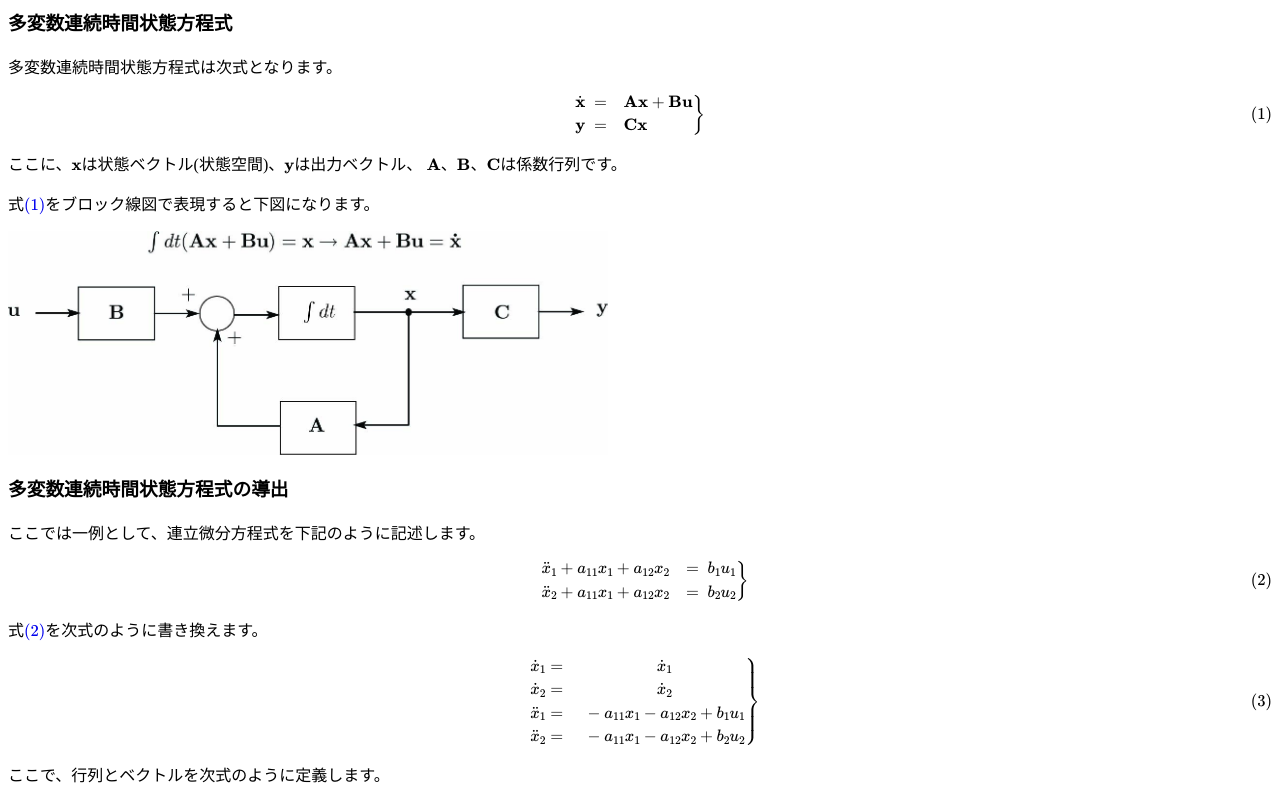
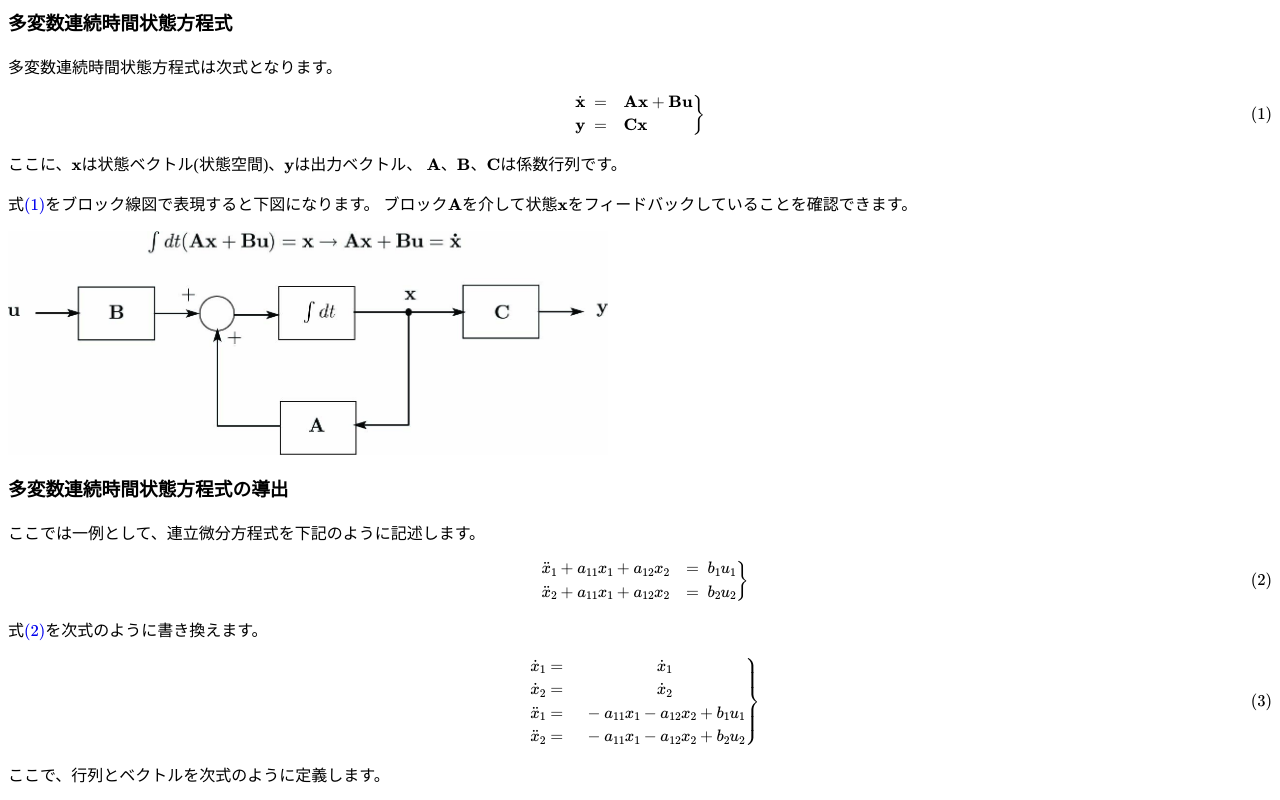
Before and after one commit to AoyamaKohbo/AnalogStateEq, a plain HTML site: page index.html in a window 1280 px wide. Shown: the top 800 px of the page. Drawn offline with nearby package versions, Linux system fonts and the light colour scheme; some packages are replaced by stand-ins of ours.

Commit message:
Add files via upload

```diff
--- a/index.html
+++ b/index.html
@@ -33,7 +33,9 @@
     <p>ここに、\(\mathbf{x}\)は状態ベクトル(状態空間)、\(\mathbf{y}\)は出力ベクトル、
       \(\mathbf{A}\)、\(\mathbf{B}\)、\(\mathbf{C}\)は係数行列です。</p>
 
-    <p>式\eqref{eq:DiscStateEq}をブロック線図で表現すると下図になります。</p>
+    <p>式\eqref{eq:DiscStateEq}をブロック線図で表現すると下図になります。
+      ブロック\(\mathbf A\)を介して状態\(\mathbf x\)をフィードバックしていることを確認できます。
+    </p>
 
     <img src="FeedBackBlock.jpg" width=600px>
 
```
